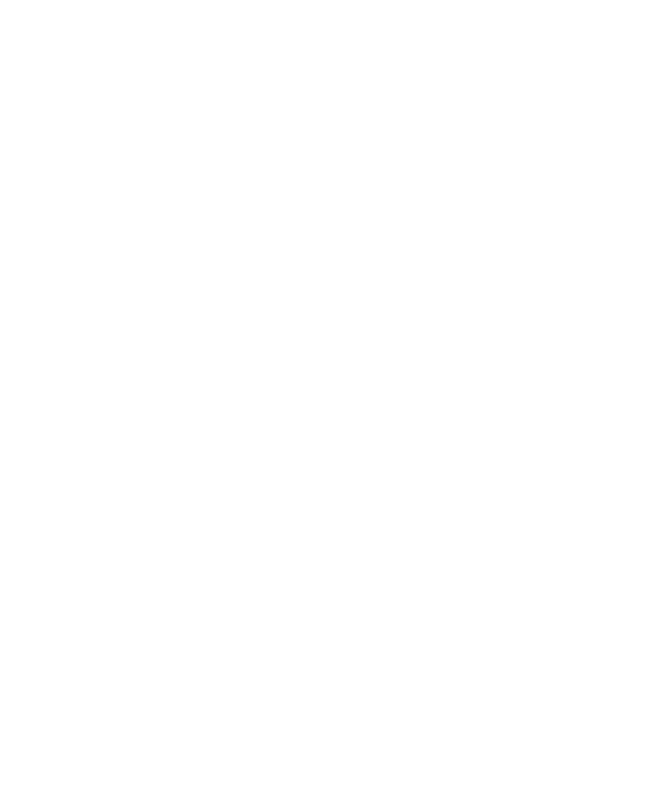
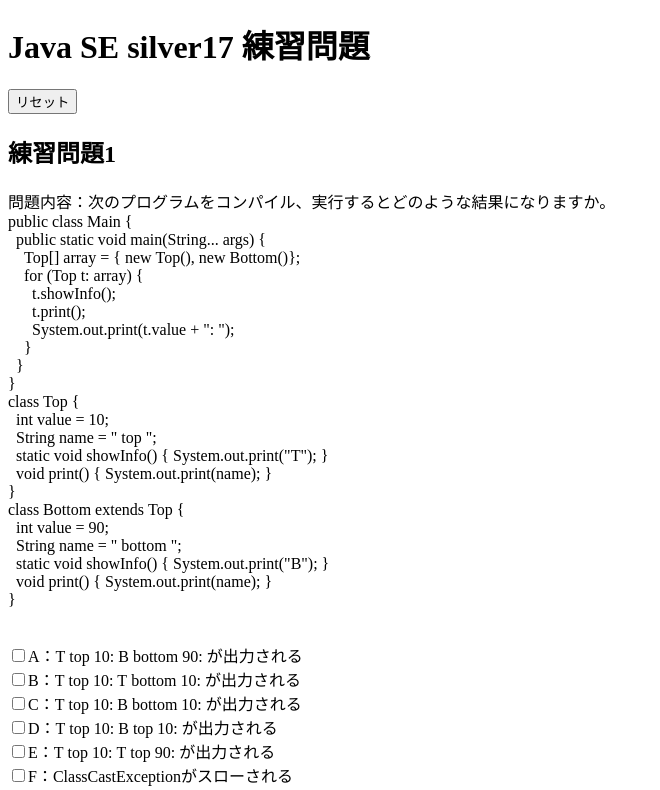
Before and after one commit to tatsuki-iketsu/practice_exam_react, a React (Create React App) app: page /practiceexam/Java17silverDev/ in a window 1280 px wide. Shown: the top 790 px of the page, without its empty margins (0-660 px from the left). Built offline with nearby package versions, Linux system fonts and the light colour scheme.

Commit message:
シャッフル表示追加とURL変更

```diff
--- a/src/components/ExamSet.jsx
+++ b/src/components/ExamSet.jsx
@@ -76,9 +76,9 @@ const ExamDisplay = () =>{
   //////////////////
   //////////////////
 
-  // 初回シャッフル　削除
+  // 初回シャッフル、シャッフルしたことは表示しない
   useEffect(() => {
-    shuffleExam1(examData);
+    shuffleExam1(examData,true);
   }, []);
 
 
@@ -100,7 +100,7 @@ const shuffleExamAns =(selectAnswers,ansLock)=> {
 }
 
 // 外側シャッフル
-const shuffleExam1=(examData,name)=> {
+const shuffleExam1=(examData,InitialDisplay)=> {
 
   // // チェックをすべて外す
   const checkboxes = document.querySelectorAll('input[type="checkbox"]');
@@ -144,7 +144,11 @@ const shuffleExam1=(examData,name)=> {
     setallExam(all);
     setallTrue(0);
     setallFalse(0);
-    alert(`問題をシャッフルします。問題数${examData.setExams.length}`);
+
+    // 初回以外はシャッフルしたことを表示
+    if(!(InitialDisplay)){
+      alert(`問題をシャッフルします。問題数${examData.setExams.length}`);
+    }
 
 }
   // 問題と回答のセット
@@ -270,7 +274,7 @@ const shuffleExam1=(examData,name)=> {
     return (
     <>
     <h1 id="h1">Java SE silver17 練習問題</h1>
-    <input type="button" onClick={() => shuffleExam1(examData)} value="リセット" />
+    <input type="button" onClick={() => shuffleExam1(examData,false)} value="リセット" />
   {examData.setExams.map((setExam,index) => (
     <>
   <div style={examStyle}>
@@ -307,7 +311,7 @@ const shuffleExam1=(examData,name)=> {
       <p>正解数：{allTrue}</p>
       <p>不正解数：{allFalse}</p>
       <p>正解率：{allTrue/(allTrue+allFalse)*100}%</p>
-      <input type="button" onClick={() => shuffleExam1(examData)} value="リセット" />
+      <input type="button" onClick={() => shuffleExam1(examData,false)} value="リセット" />
 
           {/* Modal内容 */}
           <Modal
--- a/src/index.jsx
+++ b/src/index.jsx
@@ -15,7 +15,7 @@ const root = ReactDOM.createRoot(container);
 const explanationData = urlList();
 
 root.render(
-<BrowserRouter basename="/practiceexam/Java17silverTest/">
+<BrowserRouter basename="/practiceexam/Java17silverDev/">
     <Routes>
     <Route exact path='/' element={<App />} />
     {explanationData.map((page) => (
```
